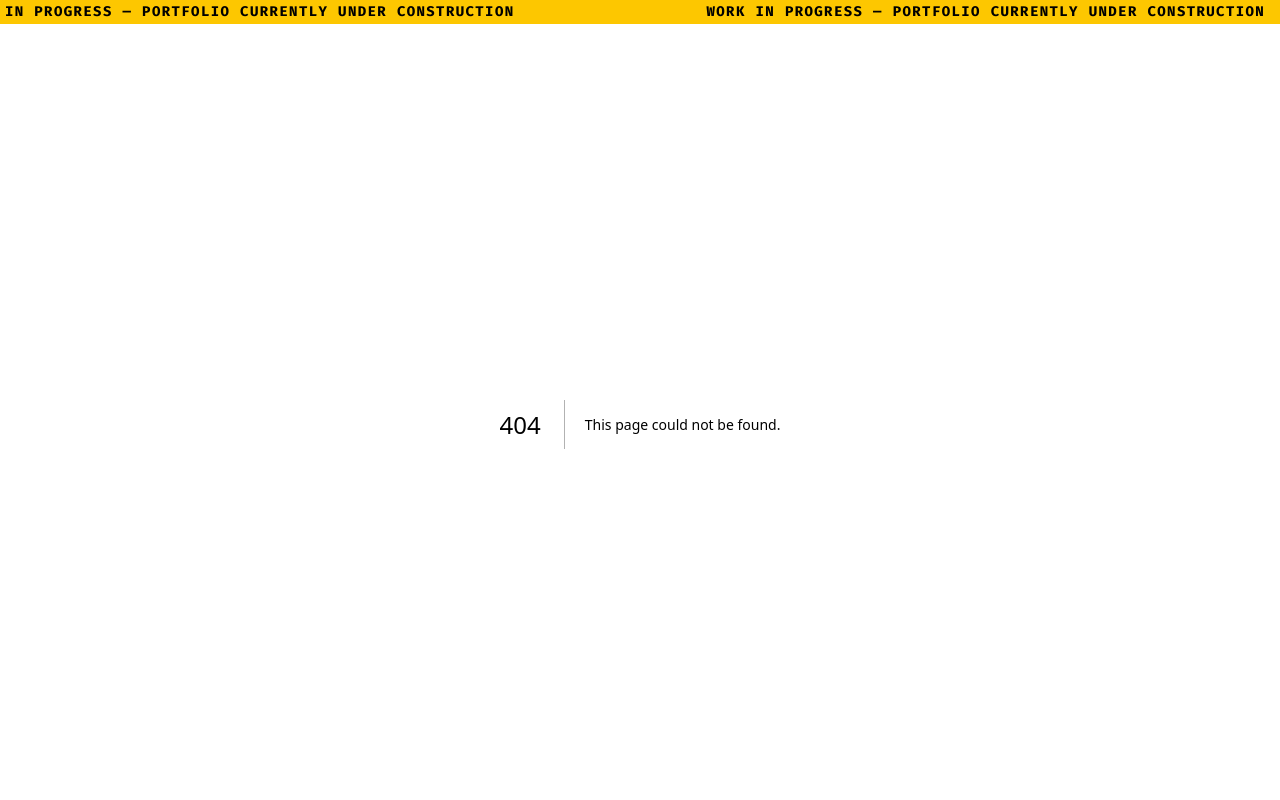
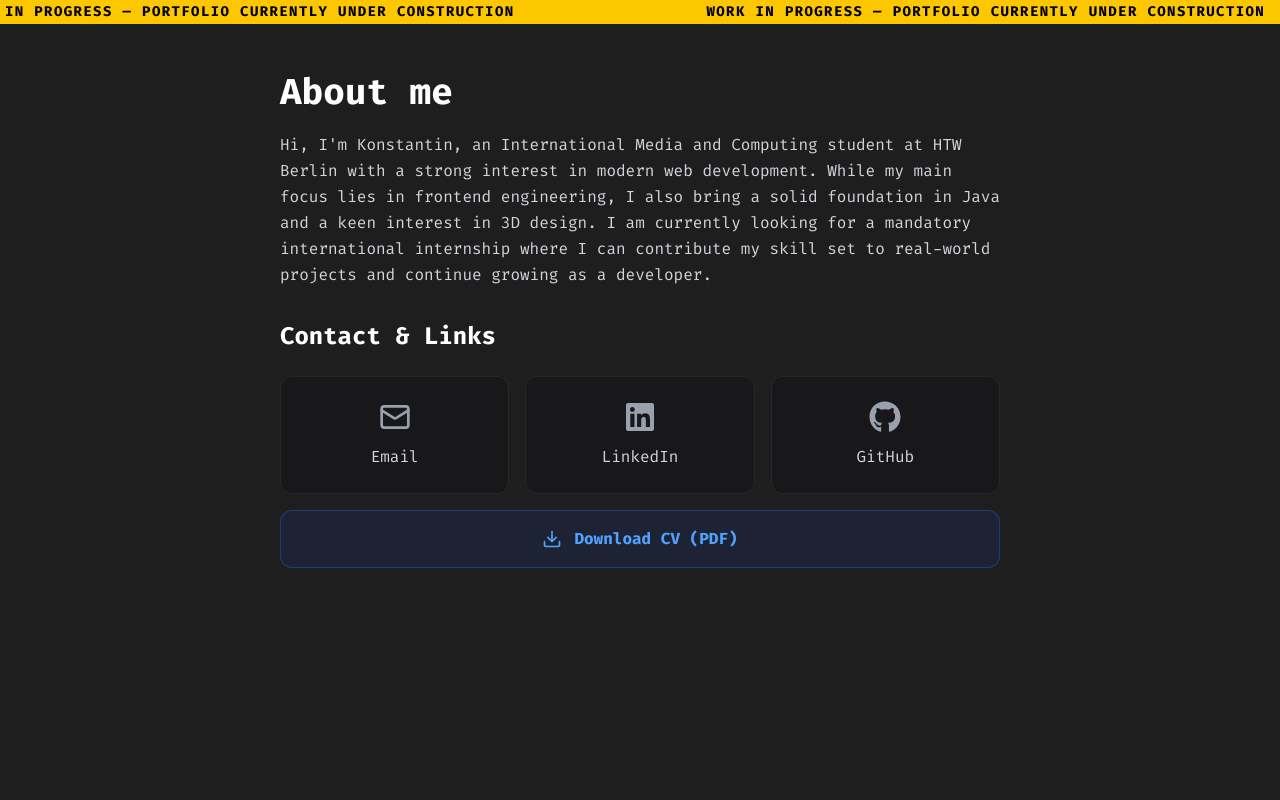
Before and after one commit to Sonic12K12/portfolio-website-nextjs, a Next.js app: page /about in a window 1280 px wide. Before the commit this address had no page. Shown: the top 800 px of the page. Built offline with nearby package versions, Linux system fonts and the light colour scheme.

Commit message:
add About page with contact information and links

```diff
--- /dev/null
+++ b/src/app/about/page.js
@@ -0,0 +1,85 @@
+"use client";
+
+import { Mail, Download } from "lucide-react";
+import { FaGithub, FaLinkedin } from "react-icons/fa";
+
+export default function AboutPage() {
+  return (
+    <main className="min-h-screen text-gray-300">
+      {/* Wrapper to control max width and center the content */}
+      <div className="max-w-3xl mx-auto px-6 py-12">
+        <h1 className="text-4xl font-bold mb-5 text-white">About me</h1>
+
+        {/* Introduction text */}
+        <p className="mb-8 leading-relaxed">
+          Hi, I&apos;m Konstantin, an International Media and Computing student
+          at HTW Berlin with a strong interest in modern web development. While
+          my main focus lies in frontend engineering, I also bring a solid
+          foundation in Java and a keen interest in 3D design. I am currently
+          looking for a mandatory international internship where I can
+          contribute my skill set to real-world projects and continue growing as
+          a developer.
+        </p>
+
+        {/* Contact & Links Section */}
+        <section>
+          <h2 className="text-2xl font-bold mb-6 text-white">
+            Contact & Links
+          </h2>
+
+          {/* 3-Column Grid for Contact Cards */}
+          <div className="grid grid-cols-1 md:grid-cols-3 gap-4 mb-4">
+            {/* Email Card using lucide-react */}
+            <a
+              href={`mailto:${process.env.NEXT_PUBLIC_EMAIL}`}
+              className="flex flex-col items-center p-6 bg-zinc-900 border border-zinc-800 rounded-xl hover:border-zinc-500 hover:bg-zinc-800 transition-all group"
+            >
+              <Mail className="w-8 h-8 mb-3 text-gray-400 group-hover:text-white transition-colors" />
+              <span className="font-medium text-gray-300 group-hover:text-white">
+                Email
+              </span>
+            </a>
+
+            {/* LinkedIn Card using react-icons */}
+            <a
+              href="https://linkedin.com/in/dein-profil"
+              target="_blank"
+              rel="noopener noreferrer"
+              className="flex flex-col items-center p-6 bg-zinc-900 border border-zinc-800 rounded-xl hover:border-zinc-500 hover:bg-zinc-800 transition-all group"
+            >
+              <FaLinkedin className="w-8 h-8 mb-3 text-gray-400 group-hover:text-white transition-colors" />
+              <span className="font-medium text-gray-300 group-hover:text-white">
+                LinkedIn
+              </span>
+            </a>
+
+            {/* GitHub Card using react-icons */}
+            <a
+              href="https://github.com/dein-username"
+              target="_blank"
+              rel="noopener noreferrer"
+              className="flex flex-col items-center p-6 bg-zinc-900 border border-zinc-800 rounded-xl hover:border-zinc-500 hover:bg-zinc-800 transition-all group"
+            >
+              <FaGithub className="w-8 h-8 mb-3 text-gray-400 group-hover:text-white transition-colors" />
+              <span className="font-medium text-gray-300 group-hover:text-white">
+                GitHub
+              </span>
+            </a>
+          </div>
+
+          {/* Full-width CV Banner using lucide-react */}
+          <a
+            href="/cv-konstantin.pdf"
+            download
+            className="flex items-center justify-center w-full p-4 bg-blue-900/20 border border-blue-500/30 rounded-xl hover:bg-blue-900/40 hover:border-blue-500/60 transition-all group"
+          >
+            <Download className="w-5 h-5 mr-3 text-blue-400 group-hover:scale-110 transition-transform" />
+            <span className="font-semibold text-blue-400">
+              Download CV (PDF)
+            </span>
+          </a>
+        </section>
+      </div>
+    </main>
+  );
+}
```
